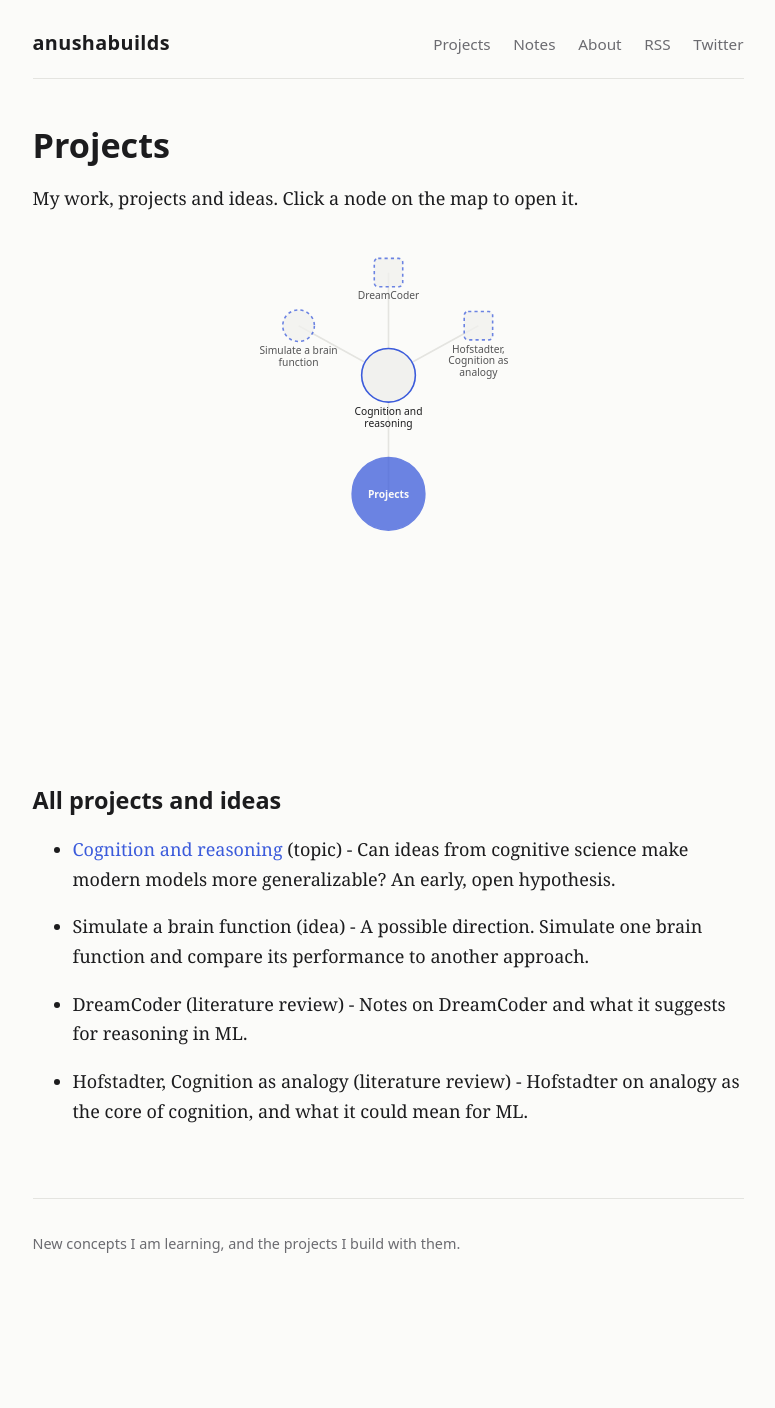
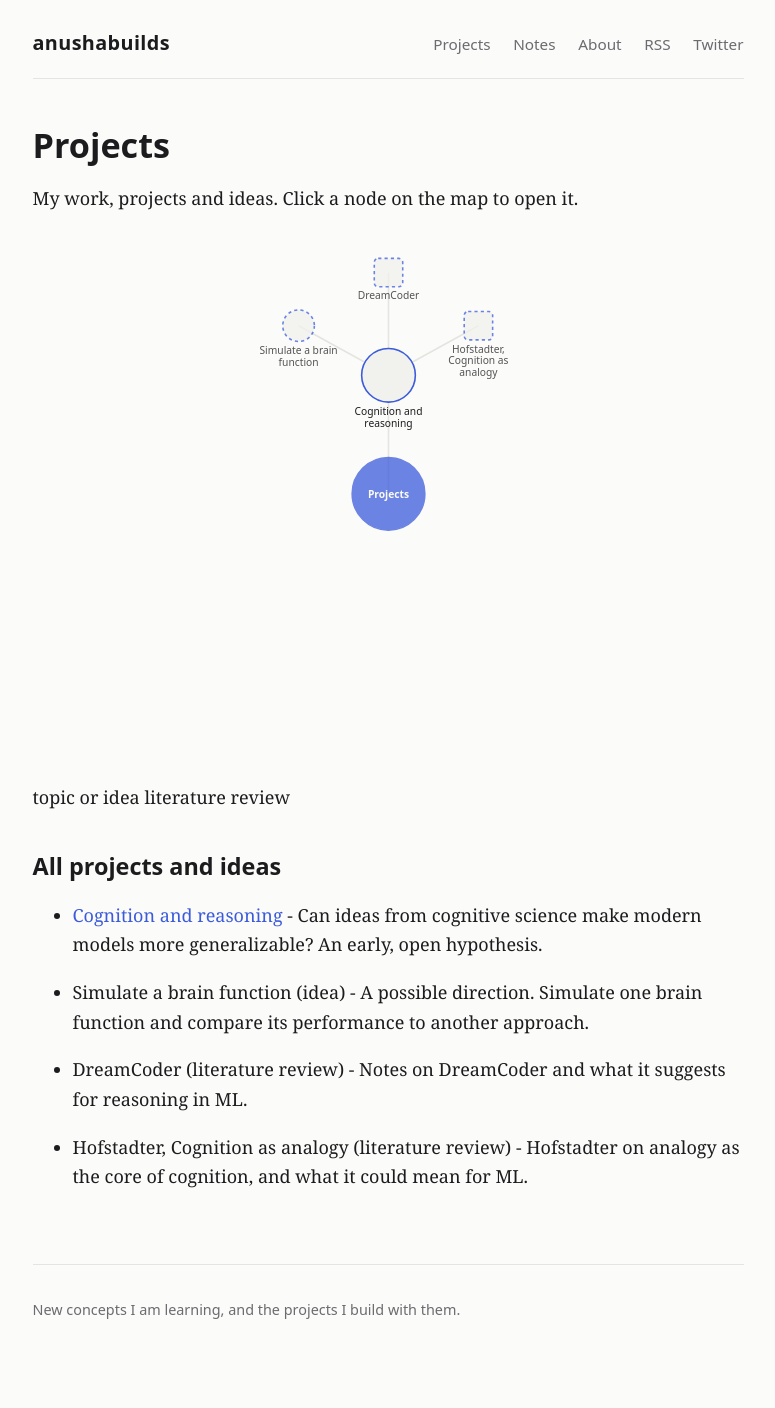
Before and after one commit to AnushaMishra/AnushaMishra.github.io, a Jekyll site: the page built from projects.md, in a window 1280 px wide. Shown: the whole page, without its empty margins (252-1027 px from the left). Built offline with Jekyll 4.4.1, drawn with Linux system fonts in a browser that asks for light colours; before the commit the page ends 1342 px from its top, so only the background shows below that; part of the change alters nothing that is shown.

Commit message:
Update project listing format in projects.md

```diff
--- a/projects.md
+++ b/projects.md
@@ -10,6 +10,8 @@ My work, projects and ideas. Click a node on the map to open it.
 
 <div id="map" class="map"></div>
 
+<p class="legend"><span class="key key-circle"></span> topic or idea <span class="key key-square"></span> literature review</p>
+
 <script>
 window.SITE_BASE = "{{ site.baseurl }}";
 window.PROJECT_NODES = {{ site.data.projects | jsonify }};
@@ -19,5 +21,5 @@ window.PROJECT_NODES = {{ site.data.projects | jsonify }};
 ## All projects and ideas
 
 {% for n in site.data.projects %}
-- {% if n.url %}[{{ n.title }}]({{ n.url | relative_url }}){% else %}{{ n.title }}{% endif %} ({% if n.type == "review" %}literature review{% else %}{{ n.type }}{% endif %}{% if n.status %}, {{ n.status }}{% endif %}){% if n.blurb %} - {{ n.blurb }}{% endif %}
+- {% if n.url %}[{{ n.title }}]({{ n.url | relative_url }}){% else %}{{ n.title }}{% endif %}{% if n.type == "review" %} (literature review){% elsif n.type != "topic" %} ({{ n.type }}){% endif %}{% if n.blurb %} - {{ n.blurb }}{% endif %}
 {% endfor %}
```
